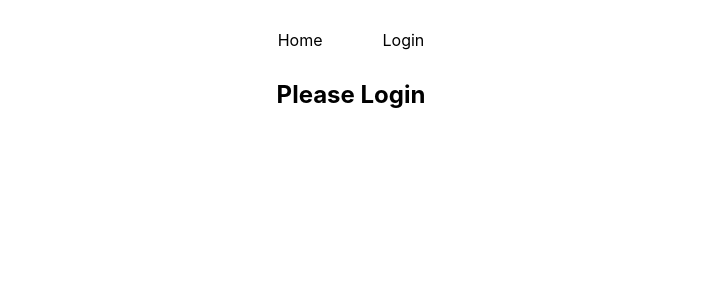
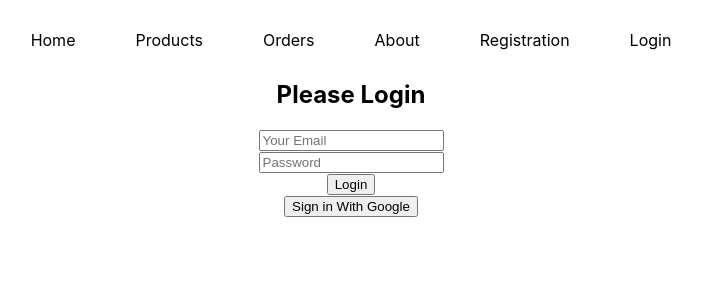
Before and after one commit to utsho-gif/firebase-authentication, a React (Create React App) app: page /login in a window 1280 px wide. Shown: the top 300 px of the page, without its empty margins (289-991 px from the left). Built offline with nearby package versions, Linux system fonts and the light colour scheme.

Commit message:
google auth added

```diff
--- a/src/App.js
+++ b/src/App.js
@@ -4,6 +4,7 @@ import Header from './component/Header/Header';
 import { Route, Routes } from 'react-router-dom';
 import Home from './component/Home/Home';
 import Login from './component/Login/Login';
+import Registration from './component/Registration/Registration';
 
 function App() {
   return (
@@ -12,6 +13,7 @@ function App() {
       <Routes>
         <Route path='/' element={<Home></Home>}></Route>
         <Route path='/login' element={<Login></Login>}></Route>
+        <Route path='/registration' element={<Registration></Registration>}></Route>
       </Routes>
     </div>
   );
--- a/src/component/Header/Header.js
+++ b/src/component/Header/Header.js
@@ -1,16 +1,22 @@
-import React from 'react';
-import { Link } from 'react-router-dom';
-import './Header.css';
+import React from "react";
+import { Link } from "react-router-dom";
+import useFirebase from "../../hooks/useFirebase";
+import "./Header.css";
 
 const Header = () => {
-    return (
-        <div className='navbar'>
-            <nav>
-                <Link to={'/'}>Home</Link>
-                <Link to={'/login'}>Login</Link>
-            </nav>
-        </div>
-    );
+  const { user } = useFirebase();
+  return (
+    <div className="navbar">
+      <nav>
+        <Link to={"/"}>Home</Link>
+        <Link to={"/products"}>Products</Link>
+        <Link to={"/orders"}>Orders</Link>
+        <Link to={"/about"}>About</Link>
+        <Link to={"/registration"}>Registration</Link>
+        {user.uid ? user.displayName : <Link to={"/login"}>Login</Link>}
+      </nav>
+    </div>
+  );
 };
 
 export default Header;
--- a/src/component/Login/Login.js
+++ b/src/component/Login/Login.js
@@ -1,9 +1,24 @@
 import React from 'react';
+import useFirebase from '../../hooks/useFirebase';
 
 const Login = () => {
+    const {signInWithGoogle} = useFirebase();
+
+    const handleSubmit = event => {
+        event.preventDefault();
+    }
     return (
         <div>
             <h2>Please Login</h2>
+            <form onSubmit={handleSubmit}>
+                <input type="email" name="" id="" placeholder='Your Email'/>
+                <br />
+                <input type="password" name="" id="" placeholder='Password'/>
+                <br />
+                <button type="submit">Login</button>
+                <br />
+                <button onClick={signInWithGoogle}>Sign in With Google</button>
+            </form>
         </div>
     );
 };
--- /dev/null
+++ b/src/component/Registration/Registration.js
@@ -0,0 +1,20 @@
+import React from 'react';
+
+const Registration = () => {
+    return (
+        <div>
+            <h2>Please Register Yourself</h2>
+            <form>
+                <input type="text"  placeholder='Your Name'/>
+                <br />
+                <input type="email" name="" id="" placeholder='Your Email'/>
+                <br />
+                <input type="password" name="" id="" placeholder='Password'/>
+                <br />
+                <button type="submit">Register</button>
+            </form>
+        </div>
+    );
+};
+
+export default Registration;
--- /dev/null
+++ b/src/firebase.init.js
@@ -0,0 +1,17 @@
+import { initializeApp } from "firebase/app";
+
+
+
+const firebaseConfig = {
+  apiKey: "AIzaSyAGaINoC3hL6Kee0GrG0KtWl3zqffJlxbQ",
+  authDomain: "route-firebase-integrati-6f7d2.firebaseapp.com",
+  projectId: "route-firebase-integrati-6f7d2",
+  storageBucket: "route-firebase-integrati-6f7d2.appspot.com",
+  messagingSenderId: "373266223757",
+  appId: "1:373266223757:web:5301a08b8ccb26ecbac8c4"
+};
+
+
+const app = initializeApp(firebaseConfig);
+
+export default app;
--- /dev/null
+++ b/src/hooks/useFirebase.js
@@ -0,0 +1,26 @@
+import { useState } from "react"
+import app from "../firebase.init";
+import { getAuth, GoogleAuthProvider, signInWithPopup } from "firebase/auth";
+
+const auth = getAuth(app);
+
+const useFirebase = () => {
+    const [user, setUser] = useState({});
+
+    const signInWithGoogle = () => {
+        const gooleProvider = new GoogleAuthProvider();
+        signInWithPopup(auth, gooleProvider)
+        .then(result => {
+            const user = result.user;
+            setUser(user);
+            console.log(user);
+        })
+        .catch(error => {
+            error(error.message);
+        })
+    }
+
+    return {user, signInWithGoogle};
+}
+
+export default useFirebase;
```
Also changed, not shown: src/component/Registration/Registration.css (added).
